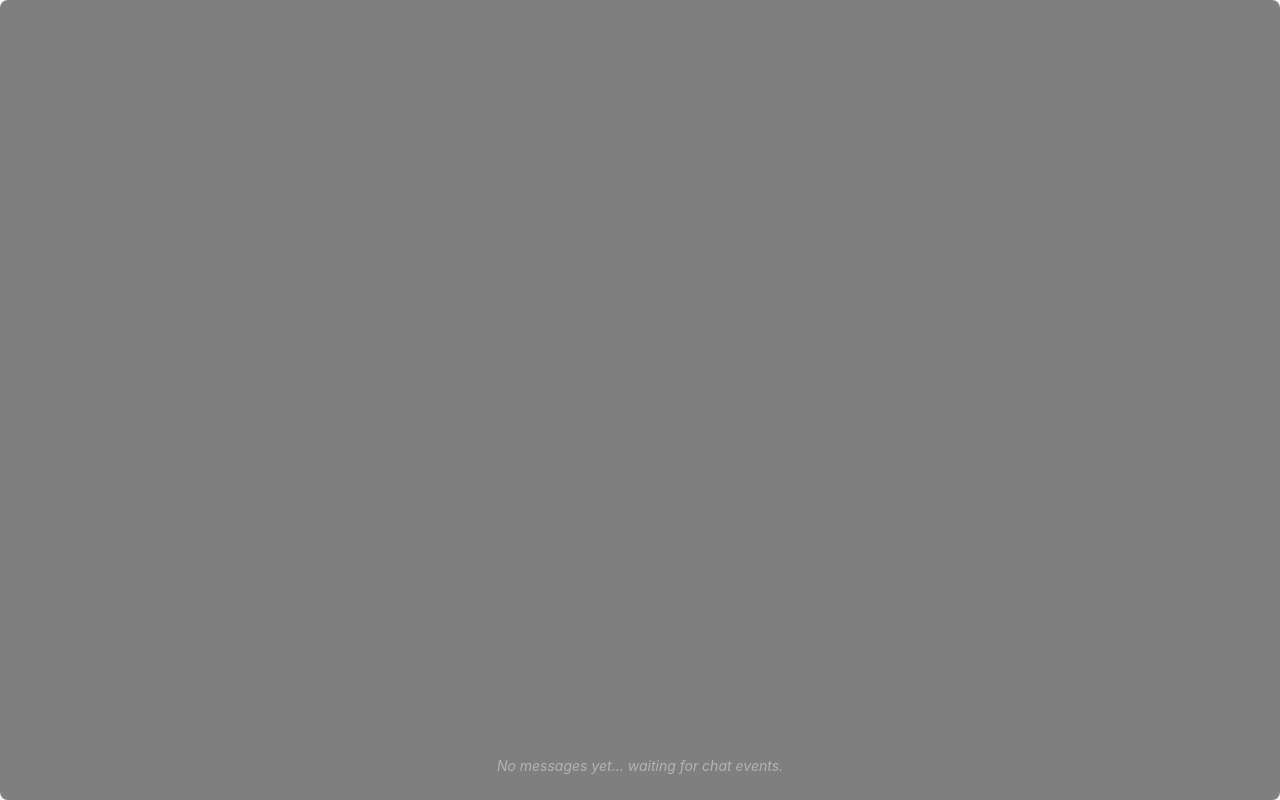
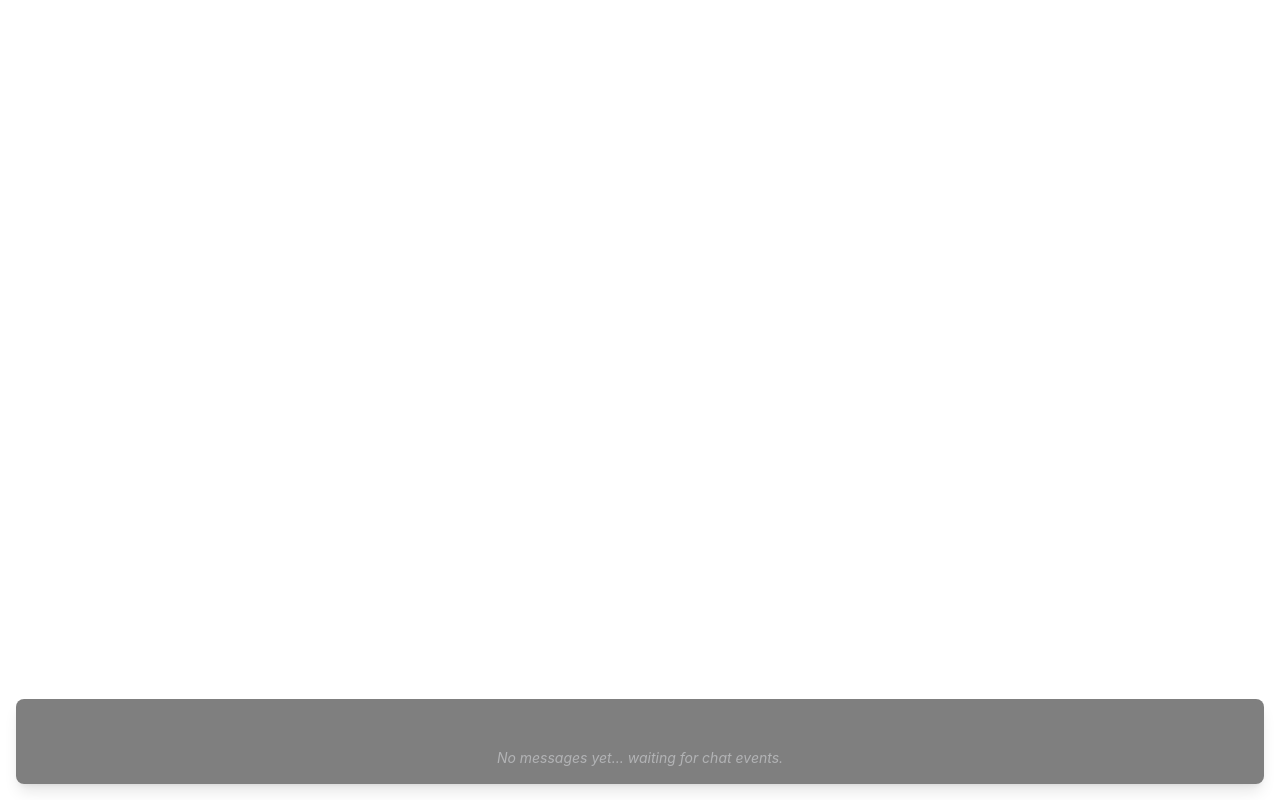
Before and after one commit to TyrWinDev/multi-stream-dashboard, a React (Vite) app in the folder client/: page /chat in a window 1280 px wide. Built offline with nearby package versions, Linux system fonts and the light colour scheme; no server answers.

Commit message:
Fix overlay layout: shrink-wrap vertical containers, edge-to-edge horizontal tickers

```diff
--- a/client/src/components/ActivityDock.jsx
+++ b/client/src/components/ActivityDock.jsx
@@ -89,8 +89,18 @@ const ActivityDock = ({ activities, previewConfig }) => {
     const containerStyles = {
         fontFamily: getFontFamily(config.font),
         fontSize: `${config.size}px`,
-        // Container is transparent now, individual events carry the bg
+        // Background moved to inner container
         backgroundColor: 'transparent',
+    };
+
+    const boxStyles = {
+        // Only apply background checks if vertical usually, but relying on transparent logic
+        // For activity dock, we usually have transparent background for list items?
+        // User might set a custom background color for the whole dock.
+        // So we apply it here.
+        backgroundColor: config.isTransparent ? 'transparent' : (config.bgColor ? `rgba(${parseInt(config.bgColor.slice(1, 3), 16)}, ${parseInt(config.bgColor.slice(3, 5), 16)}, ${parseInt(config.bgColor.slice(5, 7), 16)}, ${config.bgOpacity / 100})` : 'transparent'),
+        borderRadius: config.isTransparent ? '0px' : '8px',
+        border: config.isTransparent ? 'none' : '1px solid rgba(255,255,255,0.1)'
     };
 
     // Layout Logic (Shared with ChatDock logic)
@@ -140,8 +150,13 @@ const ActivityDock = ({ activities, previewConfig }) => {
 
     return (
         <div
-            className={`flex ${config.orientation === 'vertical' ? 'flex-col h-full overflow-hidden' : 'flex-row items-end h-full overflow-hidden w-full'}`}
+            className={`flex h-full w-full overflow-hidden ${config.orientation === 'vertical' ? 'p-4' : ''} ${getPositionClasses()}`}
             style={containerStyles}
+        >
+            {/* Inner Container */}
+            <div
+                className={`flex flex-col w-full ${config.orientation === 'vertical' ? 'max-h-full shadow-lg overflow-hidden' : 'h-full'}`}
+                style={config.orientation === 'vertical' ? boxStyles : {}}
             >
                 {/* Header (Hidden unless popout) */}
                 {isPopout && (
@@ -166,7 +181,7 @@ const ActivityDock = ({ activities, previewConfig }) => {
 
                 {/* Activity List */}
                 <div
-                className={`flex-1 w-full overflow-hidden flex p-4 ${getPositionClasses()}`}
+                    className={`flex w-full overflow-hidden ${config.orientation === 'vertical' ? 'flex-1 p-2' : ''}`}
                 // Using style for horizontal ticker background if needed (not usually for activity dock transparent)
                 >
                     <div className={`flex ${getListClasses()}`}>
@@ -244,6 +259,7 @@ const ActivityDock = ({ activities, previewConfig }) => {
                     </div>
 
                 </div>
+            </div> {/* End Inner */}
 
             {/* Customizer Modal (Only for standalone Dock) */}
             {!previewConfig && (
--- a/client/src/components/ChatDock.jsx
+++ b/client/src/components/ChatDock.jsx
@@ -88,7 +88,15 @@ const ChatDock = ({ messages, authStatus, sendMessage, replyingTo, setReplyingTo
         // Only apply background effectively to root if vertical,
         // OR if it's transparent (to clear defaults).
         // If horizontal, we want the root 'transparent' so the strip can have the bg.
+        // Background is now applied to the INNER container, not the root,
+        // to allow the root to be transparent and valid for positioning.
+        backgroundColor: 'transparent',
+    };
+
+    // Inner Container Style (The actual "Chat Box")
+    const boxStyles = {
         backgroundColor: config.orientation === 'vertical' ? getBackgroundColor() : 'transparent',
+        borderRadius: config.isTransparent ? '0px' : '8px',
     };
 
     // Style for the horizontal strip specifically
@@ -138,8 +146,13 @@ const ChatDock = ({ messages, authStatus, sendMessage, replyingTo, setReplyingTo
 
     return (
         <div
-            className={`flex h-full w-full overflow-hidden ${config.isTransparent ? '' : 'rounded-lg shadow-lg'} `}
+            className={`flex h-full w-full overflow-hidden ${config.orientation === 'vertical' ? 'p-4' : ''} ${getPositionClasses()}`}
             style={styles}
+        >
+            {/* Inner Container (Background applied here) */}
+            <div
+                className={`flex flex-col w-full ${config.orientation === 'vertical' ? 'max-h-full shadow-lg overflow-hidden' : 'h-full'}`}
+                style={boxStyles}
             >
                 {/* Header (Hidden unless popout) */}
                 {isPopout && (
@@ -164,7 +177,7 @@ const ChatDock = ({ messages, authStatus, sendMessage, replyingTo, setReplyingTo
 
                 {/* Chat List */}
                 <div
-                className={`flex-1 w-full overflow-hidden flex p-4 ${getPositionClasses()}`}
+                    className={`w-full overflow-hidden flex ${config.orientation === 'vertical' ? 'flex-1 p-2' : ''}`}
                     style={horizontalStripStyle}
                 >
                     <div className={`flex ${getListClasses()}`}>
@@ -262,6 +275,8 @@ const ChatDock = ({ messages, authStatus, sendMessage, replyingTo, setReplyingTo
                     </div>
                 )}
 
+            </div> {/* End of Inner Container */}
+
             {/* Customizer Modal (Only for standalone Dock) */}
             {!previewConfig && (
                 <SourceCustomizerModal
```
Lines whose indentation alone changed are shown as unchanged.
